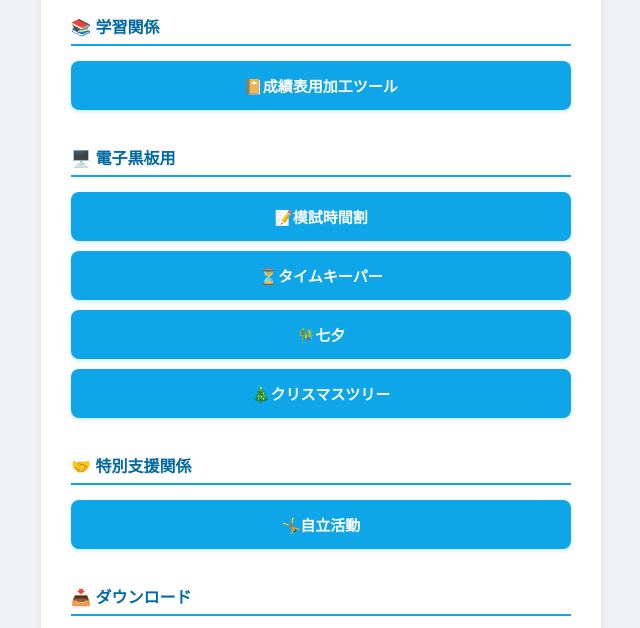
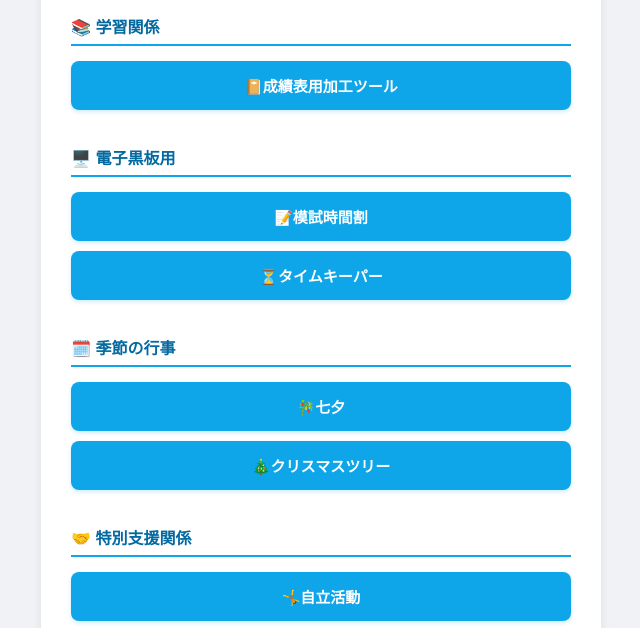
Before and after one commit to aibusinesschk2024-ux/schooldrive2026, a plain HTML site: page index.html in a window 1280 px wide. Shown: the part 146-774 px from the top of the page, without its empty margins (319-959 px from the left). Drawn offline with Linux system fonts and the light colour scheme.

Commit message:
Update index.html

```diff
--- a/index.html
+++ b/index.html
@@ -67,15 +67,17 @@
         <h2>🖥️ 電子黒板用</h2>
         <a class="btn" href="Class Schedule/moshi_schedule.html">📝模試時間割</a>
         <a class="btn" href="Class Schedule/time_keeper.html">⏳タイムキーパー</a>
+
+        <!-- ③ 季節の行事 -->
+        <h2>🗓️ 季節の行事</h2>
         <a class="btn" href="event/Tanabata.html">🎋七夕</a>
         <a class="btn" href="event/Christmas_tree.html">🎄クリスマスツリー</a>
-        <!-- 新しい電子黒板用アプリができたら、この下に追加します -->
 
-        <!-- ③ 特別支援関係 -->
+        <!-- ④ 特別支援関係 -->
         <h2>🤝 特別支援関係</h2>
         <a class="btn" href="special needs/jiritsu.html">🤸自立活動</a>
 
-        <!-- ④ ダウンロード -->
+        <!-- ⑤ ダウンロード -->
         <h2>📥 ダウンロード</h2>
         <a class="btn" style="background: #10b981;" href="https://github.com/aibusinesschk2024-ux/schooldrive2026/releases" target="_blank">まとめてZIPで保存（先生向け）</a>
 
```
